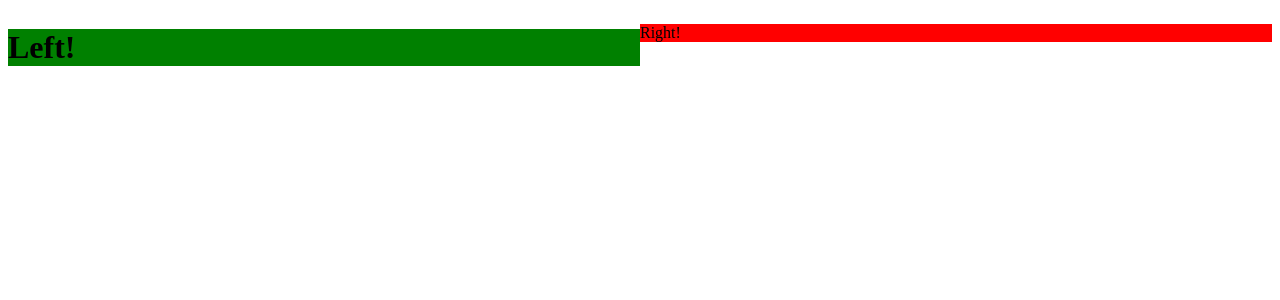
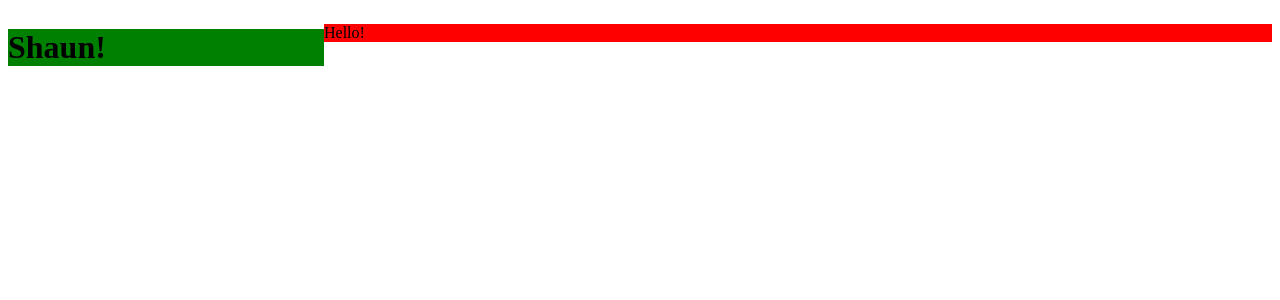
Before and after one commit to corinachistol/React-Design-patters, a React (Create React App) app: page / in a window 1280 px wide. Shown: the top 300 px of the page. Built offline with nearby package versions, Linux system fonts and the light colour scheme.

Commit message:
improved version

```diff
--- a/src/App.js
+++ b/src/App.js
@@ -1,20 +1,21 @@
 import { SplitScreen } from "./SplitScreen";
 
 
-const LeftHandComponent = () => {
-  return <h1 style={{backgroundColor:"green"}}>Left!</h1>
+const LeftHandComponent = ({name}) => {
+  return <h1 style={{backgroundColor:"green"}}>{name}!</h1>
 }
 
-const RightHandComponent = () => {
-  return <p  style={{backgroundColor:"red"}}>Right!</p>
+const RightHandComponent = ({message}) => {
+  return <p  style={{backgroundColor:"red"}}>{message}!</p>
 }
 
 function App() {
   return (
-   <SplitScreen
-    left={LeftHandComponent}
-    right={RightHandComponent}/>
-  );
+   <SplitScreen leftWeight={1} rightWeight={3}>
+      <LeftHandComponent name="Shaun"/>
+      <RightHandComponent message="Hello"/>
+    </SplitScreen>
+  )
 }
 
 export default App;
--- a/src/SplitScreen.js
+++ b/src/SplitScreen.js
@@ -4,20 +4,22 @@
     display:flex;
 `
 const Pane = styled.div`
-    flex:1;
+    flex:${props=>props.weight};
 `
 
 export const SplitScreen = ({
-    left: Left,
-    right: Right
+    children,
+    leftWeight=1,
+    rightWeight=1
 }) => {
+    const[left,right] = children
     return (
         <Container>
-            <Pane>
-                <Left/>
+            <Pane weight={leftWeight}>
+                {left}
             </Pane>
-            <Pane>
-                <Right/>
+            <Pane weight={rightWeight}>
+                {right}
             </Pane>
         </Container>
     )
```
